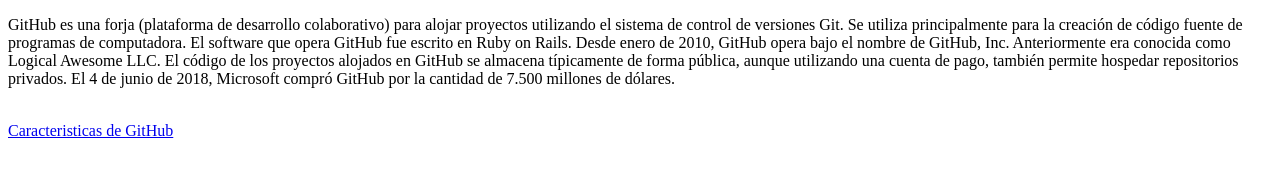
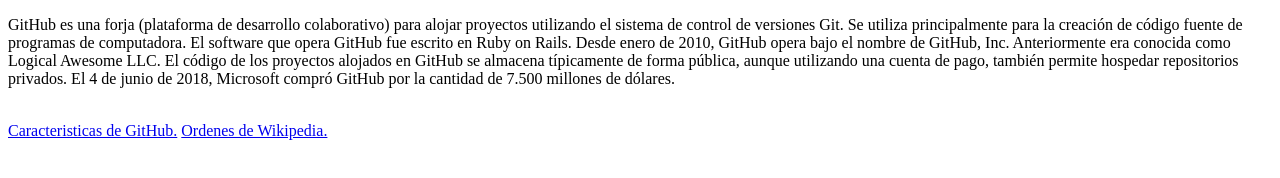
Before and after one commit to andres17f/RepositorioEjercicio, a plain HTML site: page src/index.html in a window 1280 px wide. Drawn offline with Linux system fonts and the light colour scheme.

Commit message:
Version 1.0.2

```diff
--- a/src/index.html
+++ b/src/index.html
@@ -20,6 +20,7 @@
         El 4 de junio de 2018, Microsoft compró GitHub por la cantidad
         de 7.500 millones de dólares.</p>
     <br>
-    <a href="caracteristicas.html">Caracteristicas de GitHub</a>
+    <a href="caracteristicas.html">Caracteristicas de GitHub.</a>
+    <a href="ordenes.html">Ordenes de Wikipedia.</a>
 </body>
 </html>
```
Also changed, not shown: src/ordenes.html (added, +12 -0 lines), 1 other file.
